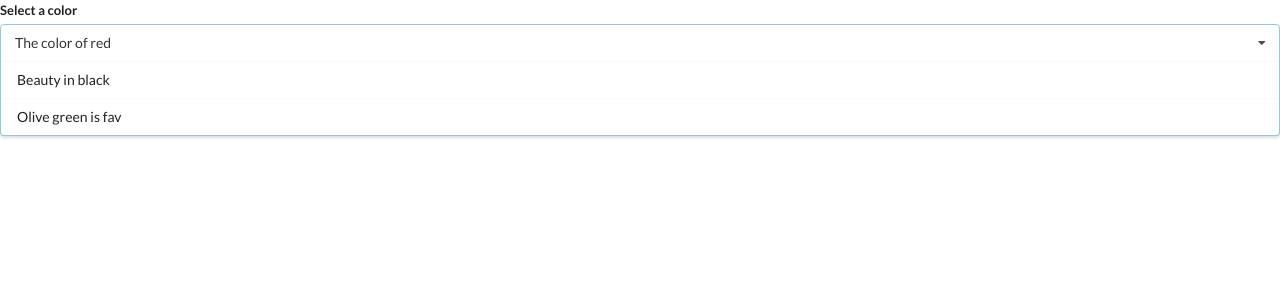
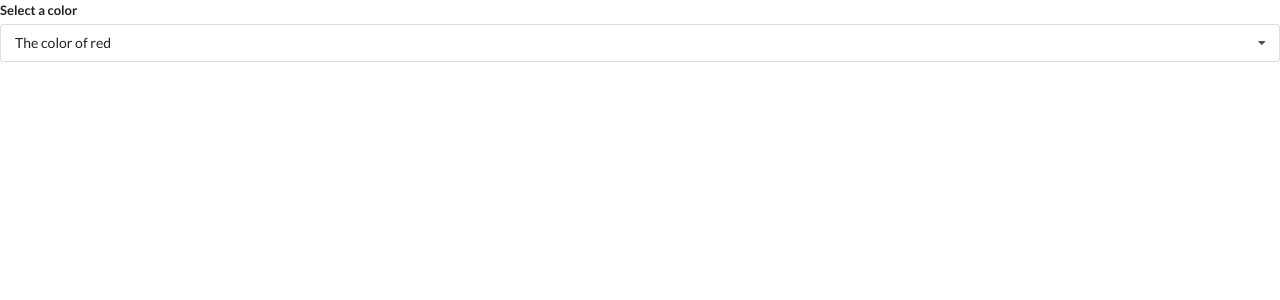
Before and after one commit to Nickx58/react-hooks, a React (Create React App) app: page / in a window 1280 px wide. Shown: the top 300 px of the page. Built offline with nearby package versions, Linux system fonts and the light colour scheme.

Commit message:
Show Hide Drop Down

```diff
--- a/src/components/DropDown.js
+++ b/src/components/DropDown.js
@@ -1,12 +1,17 @@
-import React from "react";
+import React, { useState } from "react";
 
 const DropDown = ({ options, selected, onSelectedChange }) => {
+  const [open, setOpen] = useState(false);
   const renderOptions = options.map((option) => {
-    if(option.value === selected.value) {
-        return null;
+    if (option.value === selected.value) {
+      return null;
     }
     return (
-      <div onClick={() => onSelectedChange(option)} key={option.value} className="item">
+      <div
+        onClick={() => onSelectedChange(option)}
+        key={option.value}
+        className="item"
+      >
         {option.label}
       </div>
     );
@@ -15,10 +20,15 @@
     <div className="ui form">
       <div className="field">
         <label className="label">Select a color</label>
-        <div className="ui selection dropdown visible active">
+        <div
+          onClick={() => setOpen(!open)}
+          className={`ui selection dropdown ${open ? "visible active" : ""}`}
+        >
           <i className="dropdown icon"></i>
           <div className="text">{selected.label}</div>
-          <div className="menu visible transition">{renderOptions}</div>
+          <div className={`menu ${open ? "visible transition" : ""}`}>
+            {renderOptions}
+          </div>
         </div>
       </div>
     </div>
```
Also changed, not shown: 1 other file (tests, documents, lock files or other folders).
